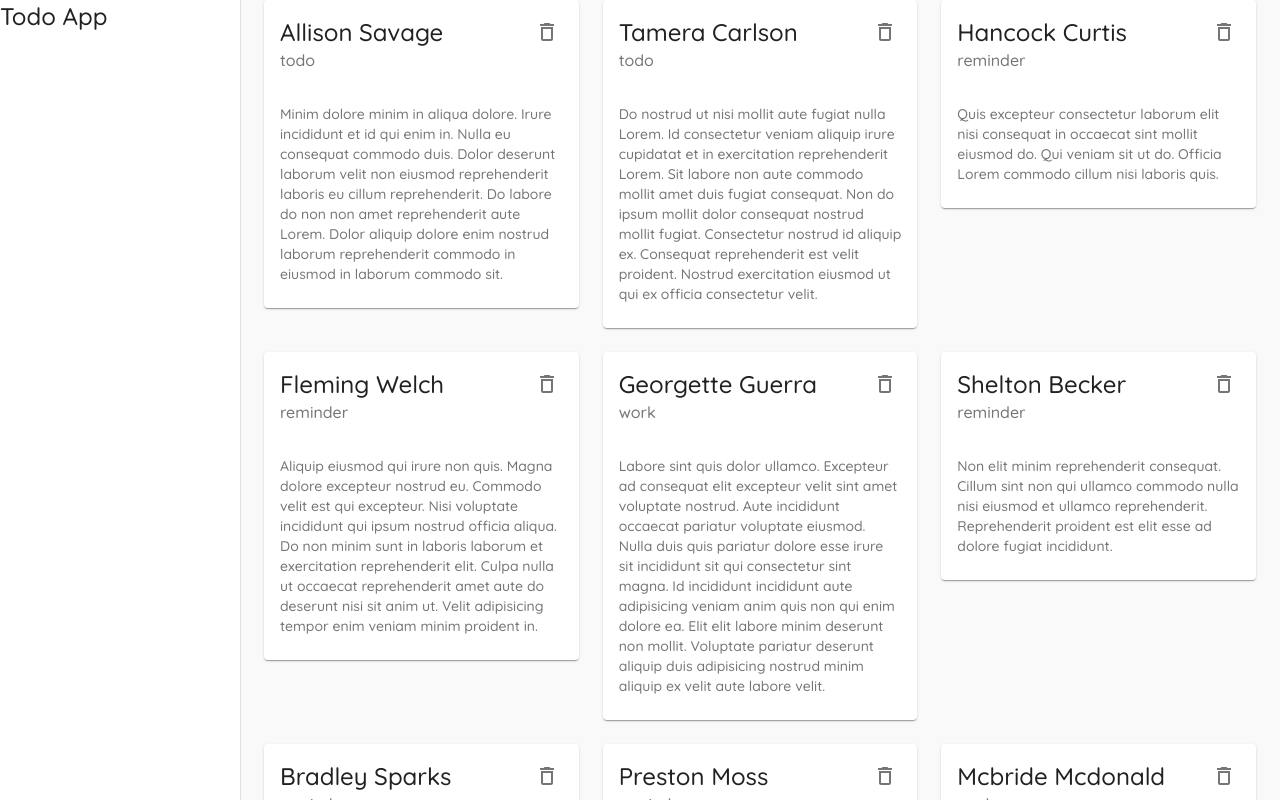
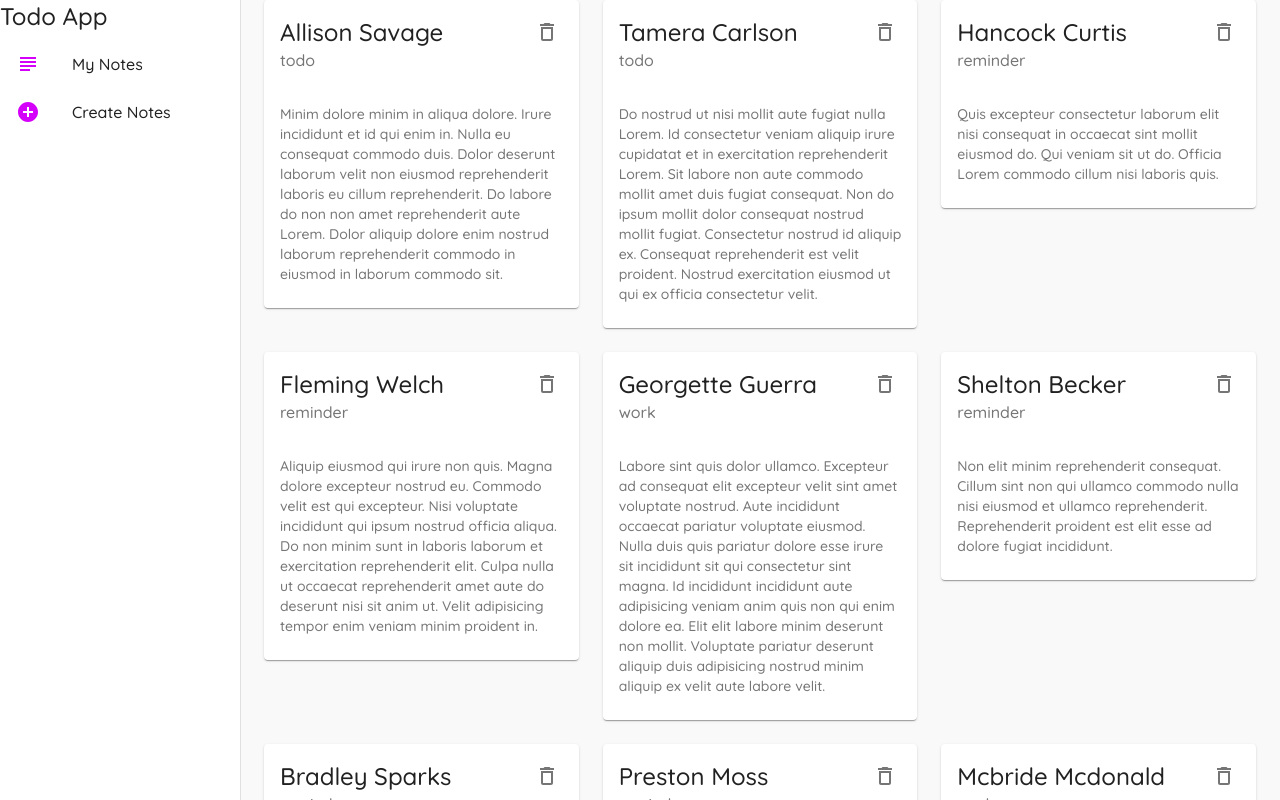
Before and after one commit to Gagandeep39/react-material-notes, a React (Create React App) app: page / in a window 1280 px wide. Shown: the top 800 px of the page. Built offline with nearby package versions, Linux system fonts and the light colour scheme; data requests are answered from the project's data file.

Commit message:
Added menu items

```diff
--- a/src/components/Layout.js
+++ b/src/components/Layout.js
@@ -1,5 +1,15 @@
-import { Drawer, makeStyles, Typography } from '@material-ui/core';
+import {
+  Drawer,
+  List,
+  ListItem,
+  ListItemIcon,
+  ListItemText,
+  makeStyles,
+  Typography,
+} from '@material-ui/core';
+import { AddCircleOutlined, SubjectOutlined } from '@material-ui/icons';
 import React from 'react';
+import { useHistory } from 'react-router';
 
 const drawerWidth = 240;
 const useStyles = makeStyles({
@@ -20,6 +30,19 @@
 
 const Layout = ({ children }) => {
   const classes = useStyles();
+  const history = useHistory();
+  const menuItems = [
+    {
+      text: 'My Notes',
+      icon: <SubjectOutlined color="secondary" />,
+      route: '/',
+    },
+    {
+      text: 'Create Notes',
+      icon: <AddCircleOutlined color="secondary" />,
+      route: '/create',
+    },
+  ];
 
   return (
     <div className={classes.root}>
@@ -35,6 +58,19 @@
         <div>
           <Typography variant="h5">Todo App</Typography>
         </div>
+
+        <List>
+          {menuItems.map((item) => (
+            <ListItem
+              button
+              key={item.text}
+              onClick={() => history.push(item.route)}
+            >
+              <ListItemIcon> {item.icon} </ListItemIcon>
+              <ListItemText primary={item.text} />
+            </ListItem>
+          ))}
+        </List>
       </Drawer>
 
       <div className={classes.page}>{children}</div>
```
